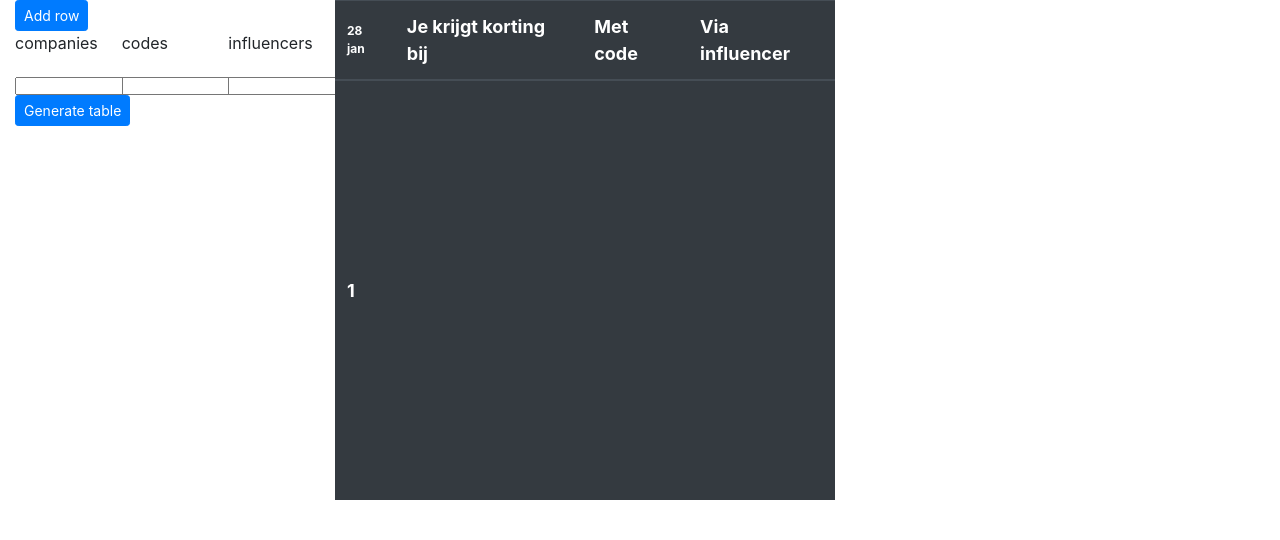
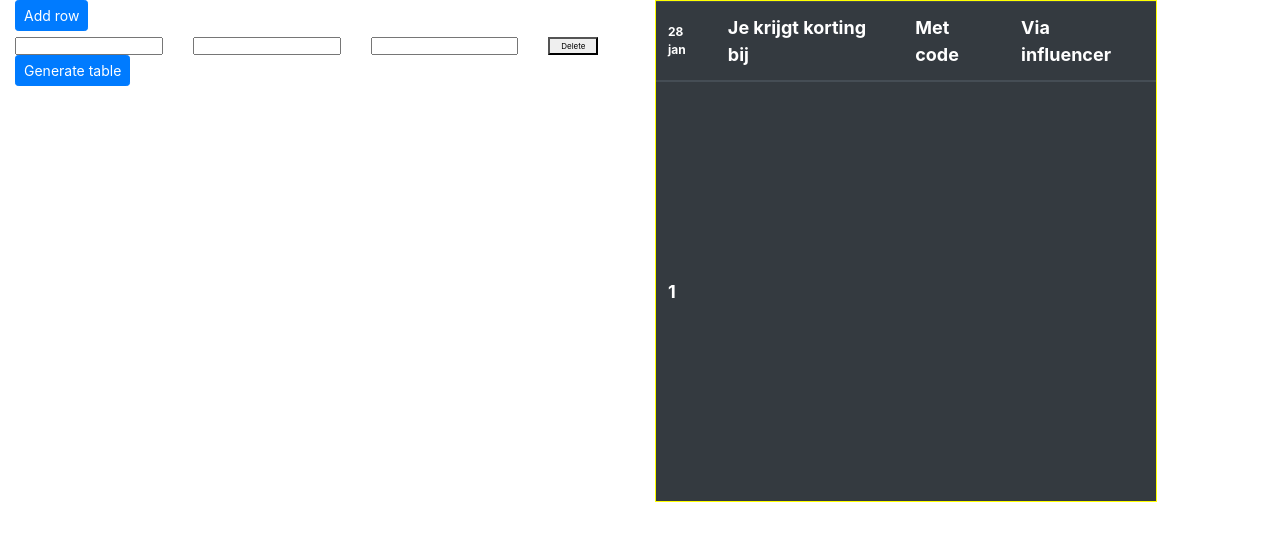
Before and after one commit to coconutsRhealthy/korting, an Angular app: page / in a window 1280 px wide. Shown: the top 540 px of the page. Built offline with nearby package versions, Linux system fonts and the light colour scheme.

Commit message:
Add delete row possibility

```diff
--- a/src/app/influ-table/influ-table.component.css
+++ b/src/app/influ-table/influ-table.component.css
@@ -11,3 +11,19 @@ table, th, td {
   vertical-align: middle;
   font-size:12px;
 }
+
+.working-table-fill-in-field {
+  width: 100%;
+}
+
+.small-delete-button {
+  heigth: 8px;
+  width: 50px;
+  font-size:8px;
+}
+
+.table-outline {
+  height: 502px;
+  width: 502px;
+  border: 1px solid yellow;
+}
--- a/src/app/influ-table/influ-table.component.html
+++ b/src/app/influ-table/influ-table.component.html
@@ -1,35 +1,38 @@
 <div class="container-fluid">
     <div class="row">
-      <div class="col-3">
+      <div class="col-6">
         <button type="button" (click)="addAll()" class="btn btn-primary btn-sm">Add row</button>
 
         <form [formGroup]="profileForm">
           <div class="row">
+            <div class="col-10">
+              <div class="row">
                 <div class="col-4">
                   <div formArrayName="discount_companies">
-                <p>companies</p>
-
                     <div *ngFor="let company of discount_companies.controls; let i=index">
-                  <input type="text" [formControlName]="i">
+                      <input class="working-table-fill-in-field" type="text" [formControlName]="i">
                     </div>
                   </div>
                 </div>
                 <div class="col-4">
                   <div formArrayName="discount_codes">
-                <p>codes</p>
-
                     <div *ngFor="let code of discount_codes.controls; let i=index">
-                  <input type="text" [formControlName]="i">
+                      <input class="working-table-fill-in-field" type="text" [formControlName]="i">
                     </div>
                   </div>
                 </div>
                 <div class="col-4">
                   <div formArrayName="influencers">
-                <p>influencers</p>
-
                     <div *ngFor="let code of influencers.controls; let i=index">
-                  <input type="text" [formControlName]="i">
+                      <input class="working-table-fill-in-field" type="text" [formControlName]="i">
                     </div>
+                  </div>
+                </div>
+              </div>
+            </div>
+            <div class="col-2">
+              <div *ngFor="let company of discount_companies.controls; let i=index">
+                <button class="small-delete-button" type="button" (click)="deleteRow(i)">Delete</button>
               </div>
             </div>
           </div>
@@ -38,7 +41,8 @@
         <button type="button" (click)="calculateTableStyle()" class="btn btn-primary btn-sm">Generate table</button>
       </div>
       <div class="col-6">
-        <table class="table table-dark" [ngStyle]="{
+        <div class="table-outline">
+          <table class="sjonk table table-dark" [ngStyle]="{
             'height.px' : tableHeight,
             'width.px' : tableWidth,
             'font-size.px' : tableFontSize
@@ -65,7 +69,6 @@
             </tbody>
           </table>
         </div>
-      <div class="col-3">
       </div>
     </div>
 
--- a/src/app/influ-table/influ-table.component.ts
+++ b/src/app/influ-table/influ-table.component.ts
@@ -107,4 +107,10 @@ export class InfluTableComponent {
     //this.tableLineHeight = 60;
     //this.tableFontSize = 28;
   }
+
+  deleteRow(index) {
+    this.discount_companies.removeAt(index);
+    this.discount_codes.removeAt(index);
+    this.influencers.removeAt(index);
+  }
 }
```
Lines whose indentation alone changed are shown as unchanged.
